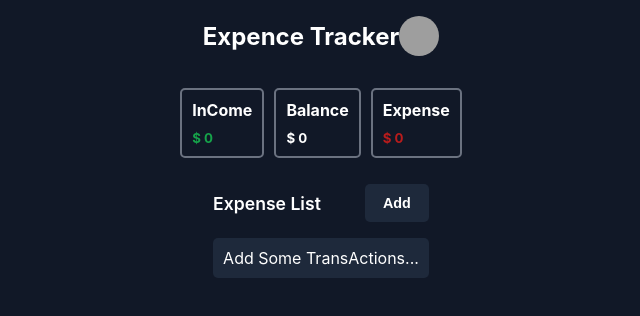
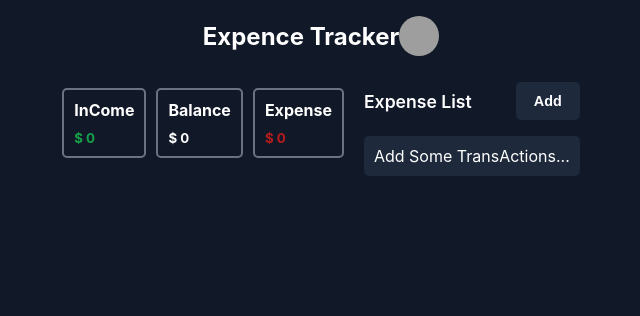
Before and after one commit to MHPourhasani/expense-tracker-react, a React (Create React App) app: page / in a window 1280 px wide. Shown: the top 316 px of the page, without its empty margins (319-959 px from the left). Built offline with nearby package versions, Linux system fonts and the light colour scheme; grey boxes are pictures that could not be loaded.

Commit message:
add flex styles to HomePage component and responsive for all devices

```diff
--- a/src/Pages/HomePage.jsx
+++ b/src/Pages/HomePage.jsx
@@ -2,6 +2,7 @@ import { useEffect, useState } from 'react';
 import OverViewComponent from '../components/OverViewComponent/OverViewComponent';
 import TransActionsList from '../components/TransActions/TransActionsList';
 import Layout from './../Layout/Layout';
+import styles from './HomePage.module.css';
 
 const HomePage = () => {
 	const [income, setIncome] = useState(0);
@@ -57,6 +58,7 @@ const HomePage = () => {
 
 	return (
 		<Layout>
+			<section className={styles.homePage}>
 				<OverViewComponent income={income} expense={expense} />
 				<TransActionsList
 					transActions={transActions}
@@ -66,6 +68,7 @@ const HomePage = () => {
 					deleteTransActionHandler={deleteTransActionHandler}
 					// filteredSearchTransActions={filteredSearchTransActions}
 				/>
+			</section>
 		</Layout>
 	);
 };
--- /dev/null
+++ b/src/Pages/HomePage.module.css
@@ -0,0 +1,20 @@
+.homePage {
+	display: flex;
+	flex-direction: column;
+	justify-content: center;
+}
+
+/*  (min-width: 640px) and (max-width: 767px) */
+@media (min-width: 640px) and (max-width: 767px) {
+	.homePage {
+		align-items: center;
+	}
+}
+
+/*  (min-width: 768px) */
+@media (min-width: 768px) {
+	.homePage {
+		flex-direction: row;
+		align-items: flex-start;
+	}
+}
```
Lines whose indentation alone changed are shown as unchanged.
